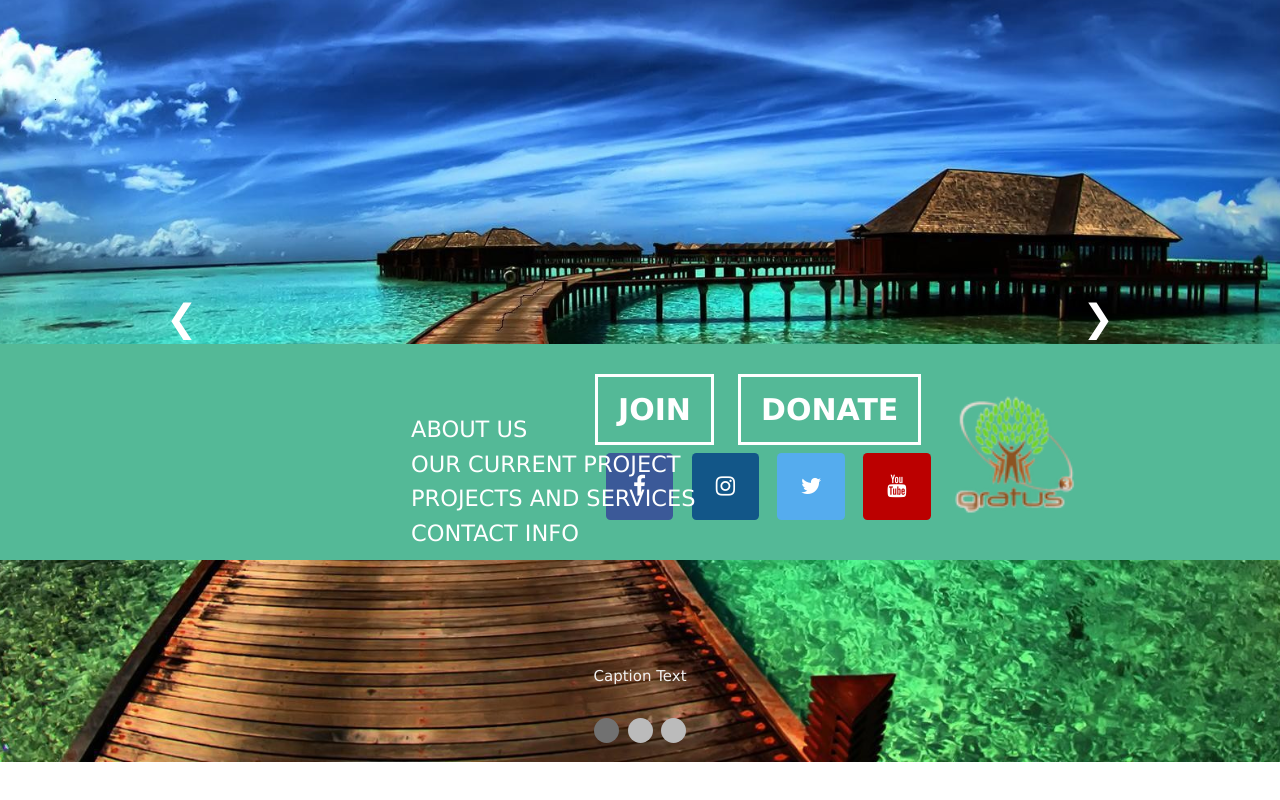
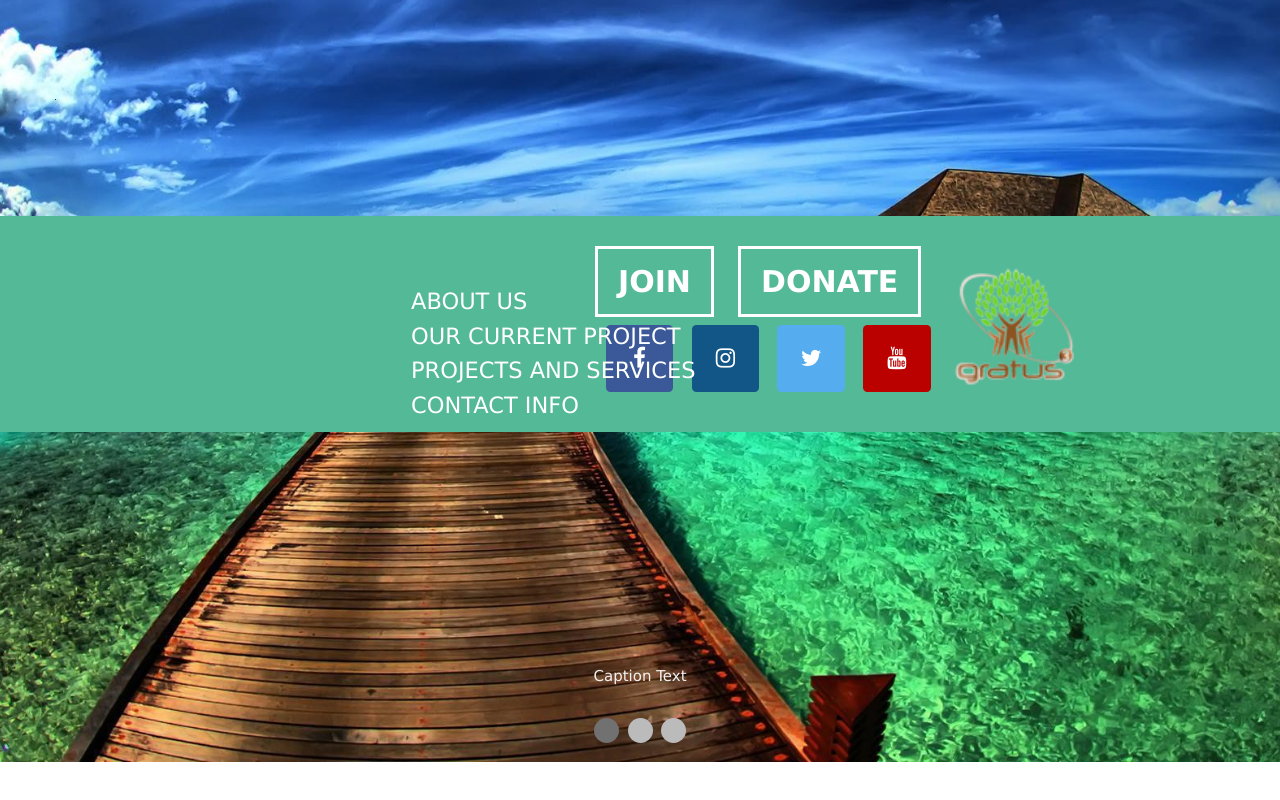
Before and after one commit to ANDREW0307/Gratus-Cubed, a plain HTML site: page WhoWeAre/WhoWeAre.html in a window 1280 px wide. Shown: the part 2990-3790 px from the top of the page. Drawn offline with nearby package versions, Linux system fonts and the light colour scheme; files that its build step writes are made by us from their sources; a web font is replaced by a local one.

Commit message:
changed footer position

```diff
--- a/WhoWeAre/WhoWeAre.css
+++ b/WhoWeAre/WhoWeAre.css
@@ -490,7 +490,7 @@ height: 3px;
 width: 100%;
 height:27%;
 position: relative;
-top: 150%;
+top: 134%;
 background-color: #54b997;
 }
 
```
